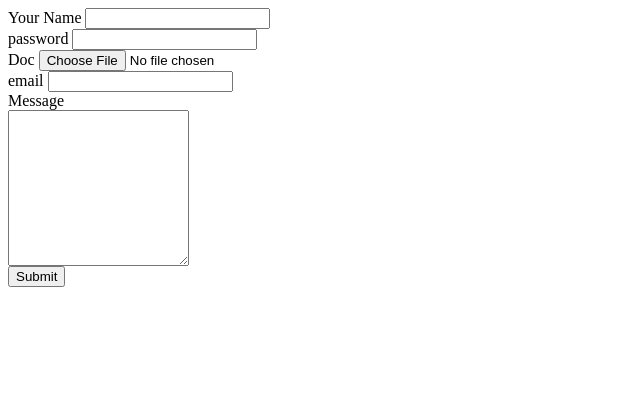
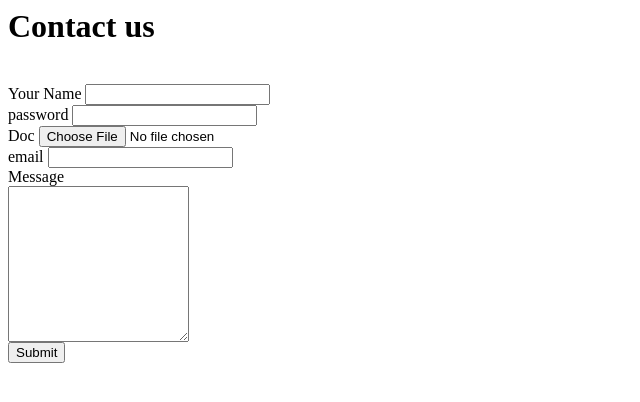
Before and after one commit to rohan6123757/cv, a plain HTML site: page Angela yu/contact.html in a window 1280 px wide. Shown: the whole page, without its empty margins (0-640 px from the left). Drawn offline with Linux system fonts and the light colour scheme.

Commit message:
update contact.html

```diff
--- a/Angela yu/contact.html
+++ b/Angela yu/contact.html
@@ -1,4 +1,12 @@
-<!-- forms -->
+<html>
+<head>
+    <meta charset="UTF-8">
+    <title>Document</title>
+</head>
+<link rel="stylesheet" href="style.css">
+<body>
+    <h1>Contact us</h1>
+    <br>
     <form action="mailto:rohanroy6123757@gmail.com" method="post" enctype="text/plain">
         <label >Your Name</label>
         <input type="text" name="yourName" value="">
@@ -18,3 +26,5 @@
         <br>
         <input type="submit">
     </form>
+</body>
+</html>
```
Lines whose indentation alone changed are shown as unchanged.
